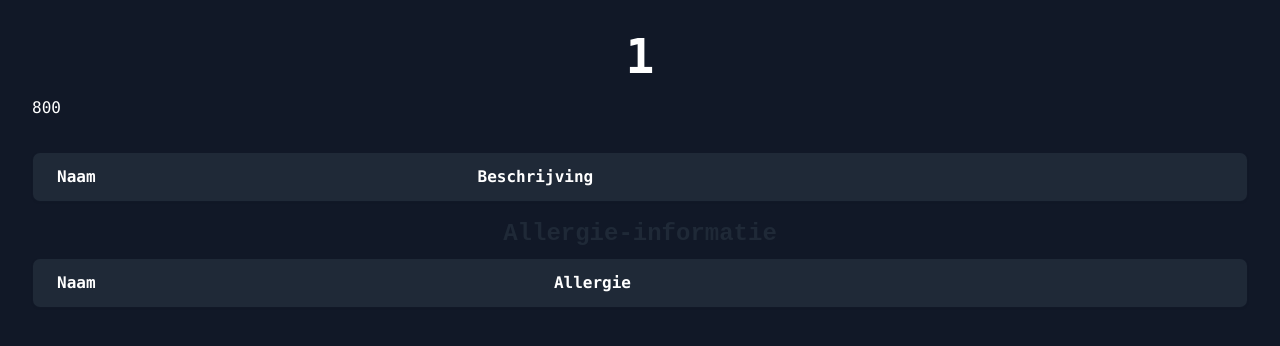
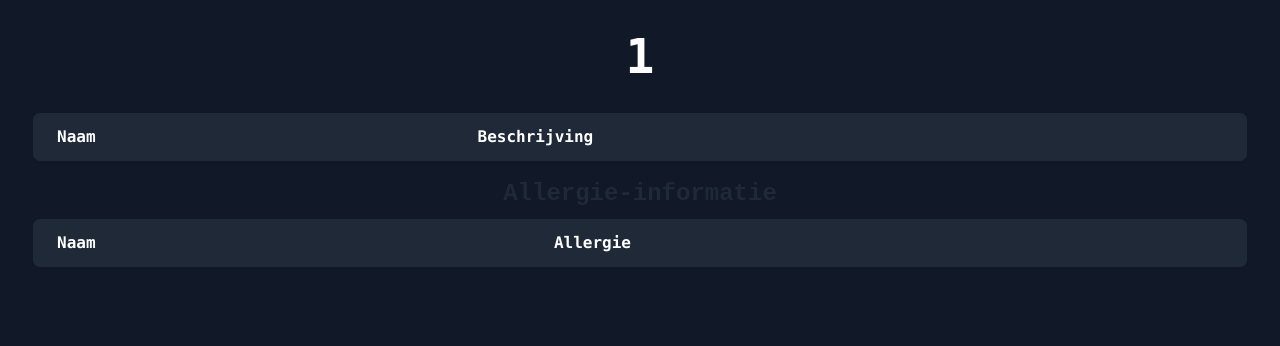
Before and after one commit to WoutPaepenUcLL/NiewjaarsMenu, a Next.js app: page /gang/1 in a window 1280 px wide. Shown: the top 346 px of the page. Built offline with nearby package versions, Linux system fonts and the light colour scheme.

Commit message:
Refactor page.tsx to remove unused code and update CSS class

```diff
--- a/app/gang/[category]/page.tsx
+++ b/app/gang/[category]/page.tsx
@@ -35,8 +35,8 @@ const Index = ({ params }: { params: { category: string } }) => {
       </h1>
 
 
-     <p>{window.screen.width}</p>
-     {activeGerecht?<div className=" mb-4">
+
+     {activeGerecht?<div className="m-0">
       {/* a x button to set activeGerecht to null */}
 
       <p className="activeGerecht">{`${activeGerecht.name}: ${activeGerecht.description}`}</p>
```
